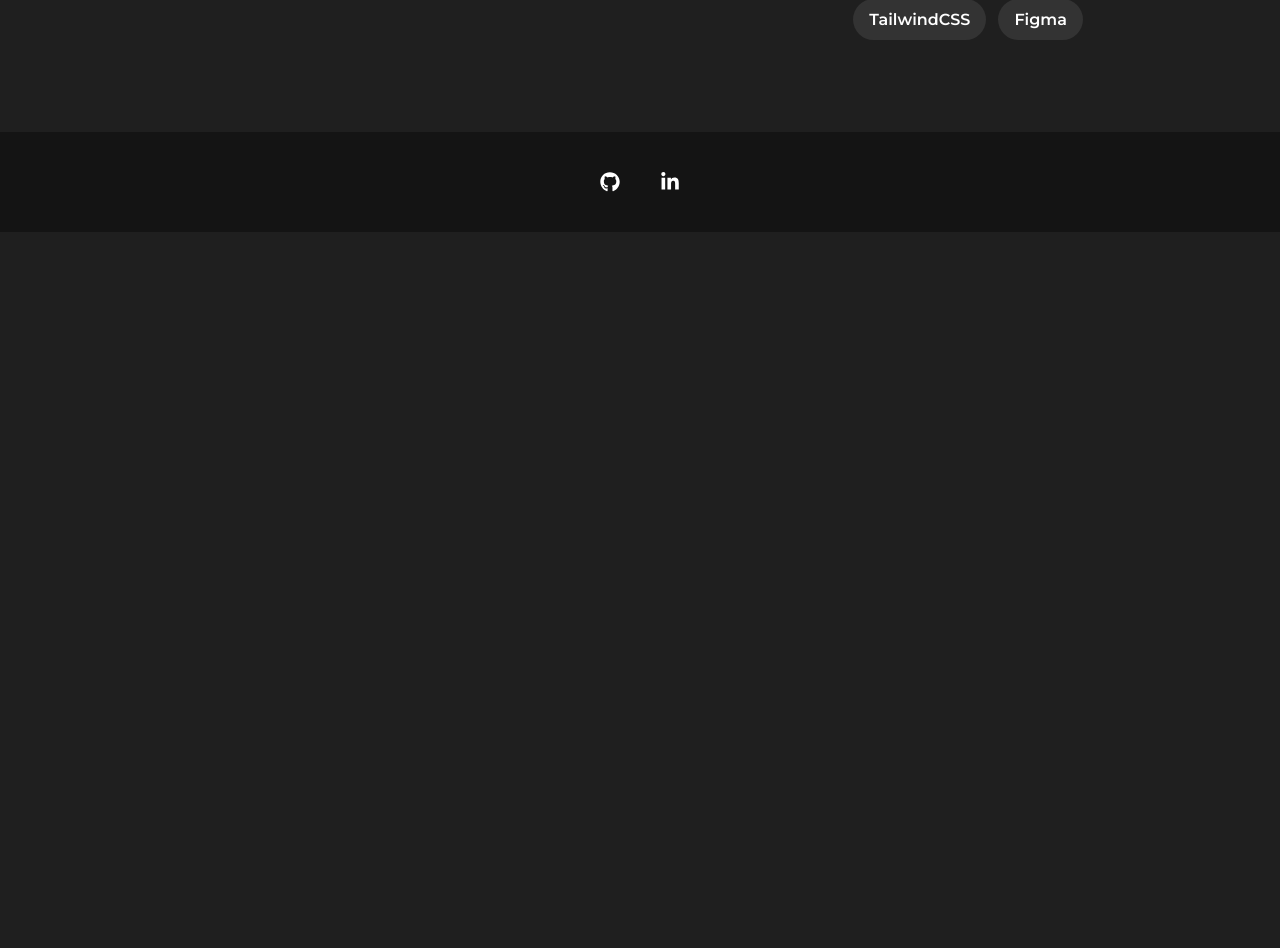
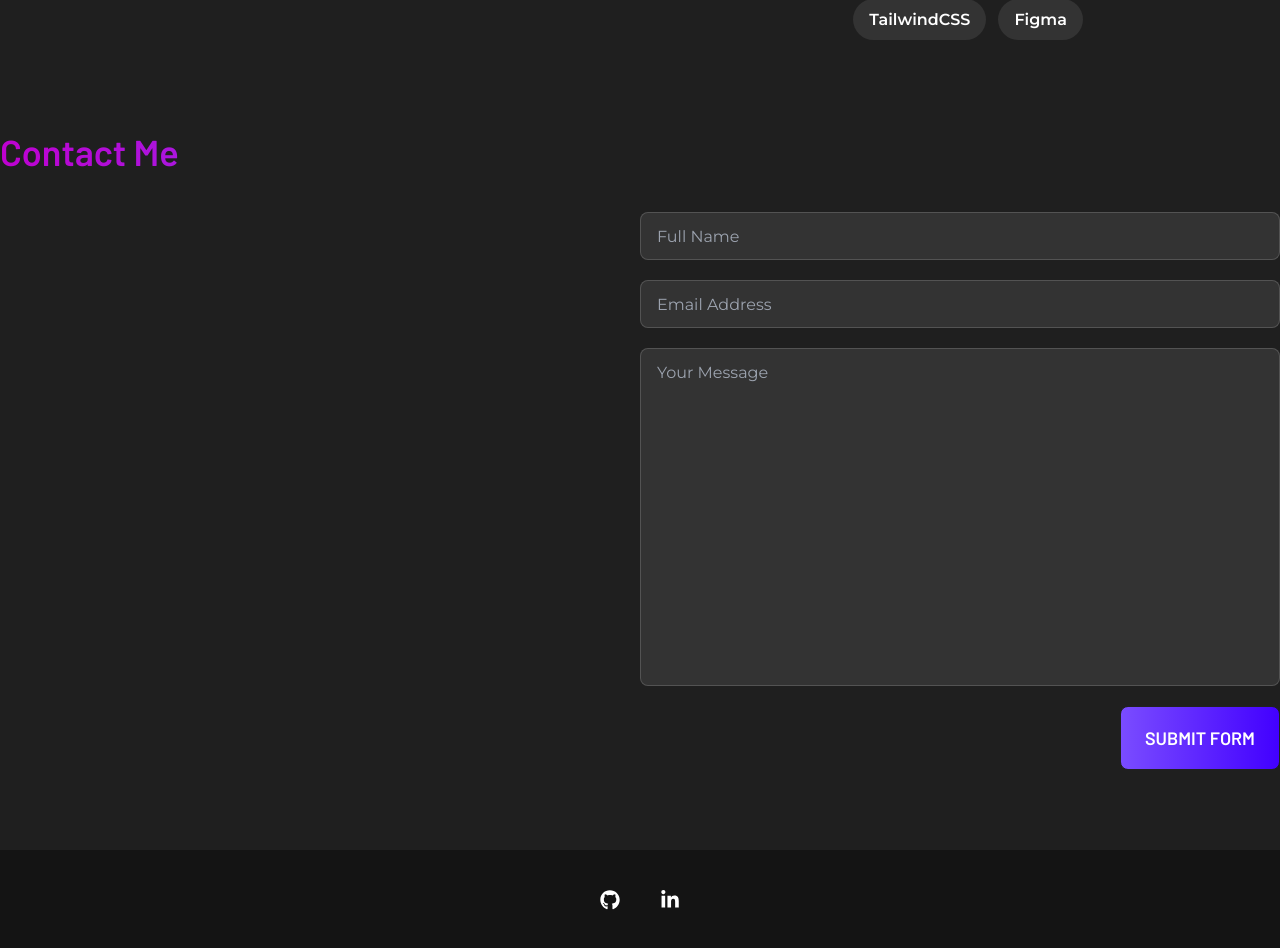
Before and after one commit to sharkanado/portfolio_website, a Next.js app: page / in a window 1280 px wide. Shown: the part 1040-1988 px from the top of the page. Before the commit the page ends 1272 px from the top, so only its background shows below. Built offline with nearby package versions, Linux system fonts and the light colour scheme.

Commit message:
feat: add daisy ui contact form

```diff
--- a/package.json
+++ b/package.json
@@ -23,6 +23,7 @@
     "@typescript-eslint/eslint-plugin": "^6.2.1",
     "@typescript-eslint/parser": "^6.2.1",
     "autoprefixer": "^10.4.14",
+    "daisyui": "^3.5.1",
     "eslint": "^8.46.0",
     "eslint-config-prettier": "^9.0.0",
     "husky": "^8.0.0",
--- a/src/components/Navbar.tsx
+++ b/src/components/Navbar.tsx
@@ -30,7 +30,7 @@ const Navbar = () => {
   return (
     <div
       className={`py-8 sticky top-0 left-0 transition-all duration-75 + ${
-        isOnTop ? "" : "bg-[#141414]"
+        isOnTop ? "" : "bg-dark-grey"
       }`}
     >
       <nav className="flex gap-12 container mx-auto justify-end">
--- a/src/pages/index.tsx
+++ b/src/pages/index.tsx
@@ -17,6 +17,7 @@ export default function Home() {
       </div>
       <MainWrapper>
         <Info />
+        <Contact />
       </MainWrapper>
       <Footer />
     </>
@@ -92,6 +93,7 @@ const Skills = () => {
     </div>
   );
 };
+
 const About = () => {
   return (
     <div className="w-2/3">
@@ -102,3 +104,54 @@ const About = () => {
     </div>
   );
 };
+
+const Contact = () => {
+  return (
+    <div className="pb-20">
+      <SectionHeader>Contact Me</SectionHeader>
+      <div className="flex">
+        <div className="flex-1"></div>
+        <div className="flex-1">
+          <form
+            target="_blank"
+            action="https://formsubmit.co/m.michalska4126@gmail.com"
+            method="POST"
+          >
+            <div className="flex flex-col gap-5">
+              <input
+                type="text"
+                name="name"
+                className={`${montserrat.className} textInput`}
+                placeholder="Full Name"
+                required
+              />
+              <input
+                type="email"
+                name="email"
+                className={`${montserrat.className} textInput`}
+                placeholder="Email Address"
+                required
+              />
+              <textarea
+                placeholder="Your Message"
+                className={`${montserrat.className} textArea`}
+                style={{fontSize: "16px"}}
+                name="message"
+                rows={10}
+                required
+              />
+              <div className="flex justify-end">
+                <button
+                  type="submit"
+                  className={`${barlowBold.className} btn btn-lg bg-btn-gradient text-white`}
+                >
+                  Submit Form
+                </button>
+              </div>
+            </div>
+          </form>
+        </div>
+      </div>
+    </div>
+  );
+};
--- a/src/styles/globals.css
+++ b/src/styles/globals.css
@@ -10,3 +10,12 @@ html {
 .gradientText {
     @apply text-transparent bg-clip-text bg-text-gradient;
 }
+
+.textInput {
+    @apply input input-bordered;
+
+}
+
+.textArea {
+    @apply textarea textarea-bordered resize-none;
+}
--- a/tailwind.config.ts
+++ b/tailwind.config.ts
@@ -21,9 +21,20 @@ const config: Config = {
       backgroundImage: {
         "text-gradient":
           "linear-gradient(90deg,  rgba(190,1,208,1) 0%, rgba(122,76,255,1) 50%)",
+        "btn-gradient":
+          "linear-gradient(90deg, rgba(122,76,255,1) 0%, rgba(66,0,255,1) 100%)",
       },
     },
   },
-  plugins: [],
+  plugins: [require("daisyui")],
+  daisyui: {
+    themes: [
+      {
+        myTheme: {
+          "base-100": "#333",
+        },
+      },
+    ],
+  },
 };
 export default config;
```
Also changed, not shown: 1 other file (tests, documents, lock files or other folders).
